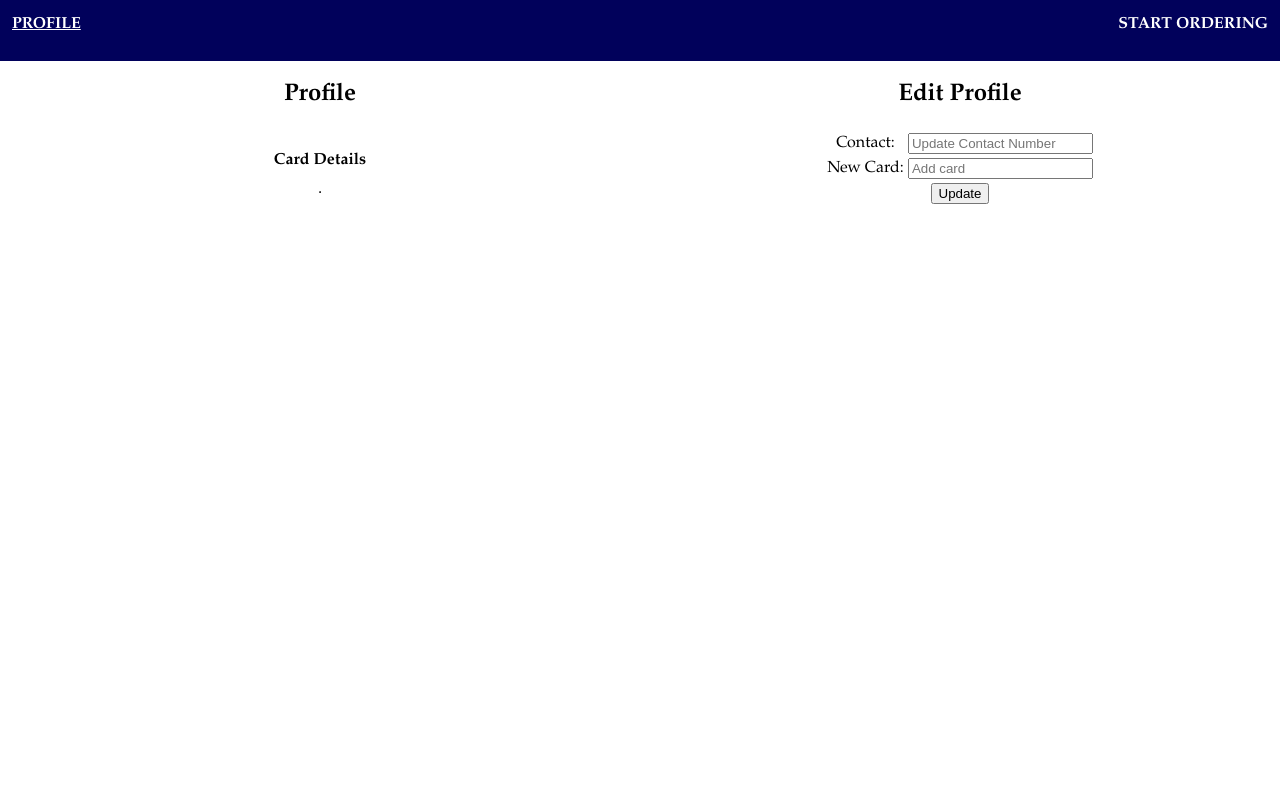
After one commit to seahlynn/foodsanta, a Flask app: template templates/profile.html in a window 1280 px wide. The commit adds this page. Run offline with Flask 2, Linux system fonts and the light colour scheme; the template is opened without the code that fills it, so the values that code supplies are empty.

Commit message:
added profile page

```diff
--- a/app.py
+++ b/app.py
@@ -33,11 +33,7 @@ def index():
         # select a certain order to form the next page
         #return render_template('riders_getUndeliveredOrders.html', ordersToPickUp=ordersToPickUp)
 
-        query = f"select * from Restaurants"
-        result = db.session.execute(query)
-
-        restlist = [dict(restid = row[0], restname = row[1]) for row in result.fetchall()]
-        return render_template('restaurants.html', restlist = restlist)
+        return redirect('gotoprofile')
         #return render_template('test.html')
 
     return render_template('index.html')
@@ -128,23 +124,56 @@ def is_valid_user(id, pw):
     check_user_result = db.session.execute(check_user_query).fetchone()
     return check_user_result[0]
 
-"""
-For Testing
-"""
-@app.route('/test_submit', methods=['POST'])
-def test_submit():
-    global db
-    if request.method == 'POST':
-        name = request.form['name']
-        score = int(request.form['score'])
-    query = f"select count(*) from TestingSetup TS where TS.memberName = '{name}'"
-    result = db.session.execute(query).fetchall()
-    if result[0][0]:
-        return render_template('test.html') #Name has already been added
-    data = f"insert into TestingSetup (memberName, ricePurityScore) values ('{name}', {score})"
-    db.session.execute(data)
+
+@app.route('/gotorest', methods=['GET'])
+def gotorest():
+    orderidquery = f"select count(*) from Orders"
+    orderidresult = db.session.execute(orderidquery).fetchall()
+    orderid = int(orderidresult[0][0]) + 1
+    session['orderid'] = orderid
+
+    query = f"select * from Restaurants"
+    result = db.session.execute(query)
+
+    restlist = [dict(restid = row[0], restname = row[1]) for row in result.fetchall()]
+    return render_template('restaurants.html', restlist = restlist)
+
+@app.route('/gotoprofile', methods=['GET'])
+def gotoprofile():
+    username = 'justning'
+
+    profilequery = f"select name, phoneNumber from Users where username = '{username}'"
+    profileresult = db.session.execute(profilequery)
+    profile = [dict(name = row[0], number = row[1]) for row in profileresult.fetchall()]
+
+    cardquery = f"select cardInfo from PaymentMethods where username='{username}'"
+    cardresult = db.session.execute(cardquery)
+    cardlist = [dict(card = row[0]) for row in cardresult.fetchall()]
+
+    return render_template('profile.html', cardlist = cardlist, profile = profile)
+
+@app.route('/editprofile', methods=['POST'])
+def editprofile():
+    username = 'justning'
+
+    contact = request.form['contact']
+    cardInfo = request.form['card']
+
+    if contact != '':
+        update_contact = f"update Users set phoneNumber = {contact} where username = '{username}'"
+        db.session.execute(update_contact)
+
+    if cardInfo != '':
+        pmiquery = "select count(*) from PaymentMethods"
+        pmiresult = db.session.execute(pmiquery).fetchall()
+        paymentmethodid = int(pmiresult[0][0]) + 1
+        update_card = f"insert into PaymentMethods(paymentmethodid, username, cardInfo) values ({paymentmethodid}, '{username}', '{cardInfo}');"
+        db.session.execute(update_card)
+
     db.session.commit()
-    return render_template('testsuccess.html')
+
+    return redirect('gotoprofile')
+
 
 @app.route('/restresults', methods=['GET'])
 def restresults():
@@ -171,19 +200,19 @@ def addtocart():
     query = f"select * from Food where foodid = {foodid}"
     result = db.session.execute(query).fetchall()
 
-    #note how to retrieve orderid and userid??
-    userid = 1
-    orderid = 1
+    #note how to retrieve orderid and username??
+    username = 'justning'
+    orderid = session['orderid']
     description = result[0][1]
-    check = f"select count(*) from Contains where foodid = {foodid} and orderid = 1"
+    check = f"select count(*) from Contains where foodid = {foodid} and orderid = {orderid}"
     checkresult = db.session.execute(check).fetchall()
 
-    todo = f"insert into Contains (orderid, foodid, userid, description, quantity) values ('1', 1, 1, 'test', 1)"
+    todo = f"insert into Contains (orderid, foodid, username, description, quantity) values ({orderid}, {foodid}, '{username}', '{description}', 1)"
 
     if checkresult[0][0]:
-        todo = f"update Contains set quantity = quantity + 1 where foodid = {foodid} and orderid = 1"
+        todo = f"update Contains set quantity = quantity + 1 where foodid = {foodid} and orderid = {orderid}"
     else:
-        todo = f"insert into Contains (orderid, foodid, userid, description, quantity) values ('{orderid}', {foodid}, {userid}, '{description}', 1)"
+        todo = f"insert into Contains (orderid, foodid, username, description, quantity) values ('{orderid}', {foodid}, '{username}', '{description}', 1)"
 
     db.session.execute(todo)
     db.session.commit()
@@ -201,32 +230,40 @@ def addtocart():
 def viewcart():
     global db
 
+    orderid = session['orderid']
+    username = 'justning'
     #for cart
-    orderquery = f"select C.description, F.price, C.quantity from Contains C, Food F where C.foodid = F.foodid and orderid = 1"
+    orderquery = f"select C.description, F.price, C.quantity from Contains C, Food F where C.foodid = F.foodid and orderid = {orderid}"
     orderresult = db.session.execute(orderquery)
     orderlist = [dict(food = row[0], price = row[1], quantity = row[2]) for row in orderresult.fetchall()]
 
-    totalquery = f"select sum(F.price * C.quantity) from Contains C, Food F where C.foodid = F.foodid and orderid = 1"
+    totalquery = f"select sum(F.price * C.quantity) from Contains C, Food F where C.foodid = F.foodid and orderid = {orderid}"
     totalresult = db.session.execute(totalquery)
     totalprice = [dict(total = row[0]) for row in totalresult.fetchall()]
 
-    #for customer detaild
-    custquery = f"select U.name, U.phoneNumber, L.location from Users U, Locations L where U.userid = 1 and L.userid = 1 limit 1"
+    #for customer details
+    custquery = f"select U.name, U.phoneNumber, L.location from Users U, Locations L where U.username = '{username}' and L.username = '{username}' limit 1"
     custresult = db.session.execute(custquery)
     custdetails = [dict(name = row[0], number = row[1], location = row[2]) for row in custresult.fetchall()]
 
     #locationlist
-    locationquery = f"select location from Locations where userid = 1"
+    locationquery = f"select location from Locations where username = '{username}'"
     locationresult = db.session.execute(locationquery)
     locationlist = [dict(location = row[0]) for row in locationresult.fetchall()]
 
-    return render_template('cart.html', orderlist = orderlist, totalprice = totalprice, custdetails = custdetails, locationlist = locationlist)
+    #paymentlist
+    paymentquery = f"select cardInfo from PaymentMethods where username = '{username}'"
+    paymentresult = db.session.execute(paymentquery)
+    paymentlist = [dict(method = row[0]) for row in paymentresult.fetchall()]
+
+    return render_template('cart.html', orderlist = orderlist, totalprice = totalprice, custdetails = custdetails, locationlist = locationlist, paymentlist = paymentlist)
 
 @app.route('/backto', methods=['POST'])
 def backto():
 
+    orderid = session['orderid']
     #ensures the page stays on the specific restaurant menu
-    randomfoodid = f"(select foodid from Contains where userid = 1 and orderid = 1 limit 1)"
+    randomfoodid = f"(select foodid from Contains where username = 'justning' and orderid = {orderid} limit 1)"
     restid = f"(select restid from Food where foodid = {randomfoodid})"
     query = f"SELECT * FROM Food WHERE restid = {restid}"
     result = db.session.execute(query)
@@ -238,8 +275,8 @@ def backto():
 @app.route('/placeorder', methods=['POST'])
 def placeorder():
 
-    orderid = 1
-    userid = 1
+    orderid = session['orderid']
+    username = 'justning'
     location = request.form['location']
     ordercreatedtime = datetime.now().strftime("%d/%m/%Y %H%M")
     # for totalCost
@@ -252,17 +289,21 @@ def placeorder():
     preparedbyrest = False
     collectedbyrider = False
 
-    randomfoodid = f"(select foodid from Contains where userid = 1 and orderid = 1 limit 1)"
+    randomfoodid = f"(select foodid from Contains where username = '{username}' and orderid = {orderid} limit 1)"
     restidquery = f"(select restid from Food where foodid = {randomfoodid})"
     restidresult = db.session.execute(restidquery).fetchall()
     restid = restidresult[0][0]
 
-    todo = f"insert into Orders(orderid, userid, custLocation, orderCreatedTime, totalCost, fdspromoid, paymentmethodid, preparedByRest, collectedByRider, restid) values ('{orderid}', {userid}, '{location}', '{ordercreatedtime}', {totalprice}, {fdspromoid}, {paymentmethodid}, {preparedbyrest}, {collectedbyrider}, {restid})"
+    todo = f"insert into Orders(orderid, username, custLocation, orderCreatedTime, totalCost, fdspromoid, paymentmethodid, preparedByRest, collectedByRider, restid) values ('{orderid}', '{username}', '{location}', '{ordercreatedtime}', {totalprice}, {fdspromoid}, {paymentmethodid}, {preparedbyrest}, {collectedbyrider}, {restid})"
 
     db.session.execute(todo)
     db.session.commit()
 
     return render_template('ordered.html')
+
+@app.route('/neworder', methods=['POST'])
+def neworder():
+    return redirect('gotorest')
 
 # Riders: to see and select undelivered orders
 @app.route('/getUndeliveredOrders', methods=['GET'])
@@ -281,3 +322,22 @@ def getUndeliveredOrders():
 #Check if server can be run, must be placed at the back of this file
 if __name__ == '__main__':
     app.run()
+
+
+"""
+For Testing
+"""
+@app.route('/test_submit', methods=['POST'])
+def test_submit():
+    global db
+    if request.method == 'POST':
+        name = request.form['name']
+        score = int(request.form['score'])
+    query = f"select count(*) from TestingSetup TS where TS.memberName = '{name}'"
+    result = db.session.execute(query).fetchall()
+    if result[0][0]:
+        return render_template('test.html') #Name has already been added
+    data = f"insert into TestingSetup (memberName, ricePurityScore) values ('{name}', {score})"
+    db.session.execute(data)
+    db.session.commit()
+    return render_template('testsuccess.html')
--- a/settings.py
+++ b/settings.py
@@ -4,7 +4,7 @@ debug = True
 test = True
 #Your credentials
 username = 'postgres'
-password = ''
+password = 'newPWagain???'
 host_name = 'localhost'
 port_number = 5432 #default
 database_name = 'foodsanta'
--- a/sql/init.sql
+++ b/sql/init.sql
@@ -68,6 +68,7 @@ create table Locations (
 
 -- this is so that each customer can have multiple payment methods
 -- for every order that requires payment, must look up this table and check username must be the same
+-- but payment method can also be cash.. then how? can set paymentmethodid = 1 for cash? 2 onwards is for card
 create table PaymentMethods (
 	paymentmethodid	INTEGER,
 	username  		varchar(30),
--- /dev/null
+++ b/templates/base.css
@@ -0,0 +1,70 @@
+html {
+	height: 100%;
+    font-family: Palatino Linotype, Book Antiqua, Palatino, serif;
+    background-color:white;
+}
+
+.top {
+	height: 7.6%;
+    background-color: #01015B;
+}
+
+.links > a {
+    font-weight: bold;
+}
+
+body {
+	margin: 0;
+    height: 100%;
+}
+
+
+.links {
+    width: auto;
+    height: 40px;
+}
+
+.links > div, .indiv-link > a {
+    display: inline;
+    text-align: center;
+
+}
+
+#profile {
+    float: left;
+    padding-left: 12px;
+    padding-top: 15px;
+}
+
+#order {
+    float: right;
+    padding-right: 12px;
+    padding-top: 15px;
+}
+
+
+
+.indiv-link {
+    text-decoration: none;
+}
+
+.links > div > p:hover, .indiv-link:hover {
+    cursor: pointer;
+    text-decoration: underline;
+}
+
+.links > div > p, .indiv-link {
+    color: white;
+    font-size: 12pt;
+    font-weight: bold;
+}
+
+/*#greeting {
+    text-align: center;
+    font-size: 30pt;
+}
+
+#greeting:hover {
+    font-style: italic;
+    color: royalblue;
+}*/
--- /dev/null
+++ b/templates/base.html
@@ -0,0 +1,87 @@
+<!DOCTYPE html>
+
+<html>
+
+<head>
+    <title> foodsanta </title>
+    <link rel="stylesheet" type="text/css" href="base.css">
+    <style>
+        html {
+            height: 100%;
+            font-family: Palatino Linotype, Book Antiqua, Palatino, serif;
+            background-color:white;
+        }
+
+        .top {
+            height: 7.6%;
+            background-color: #01015B;
+        }
+
+        .links > a {
+            font-weight: bold;
+        }
+
+        body {
+            margin: 0;
+            height: 100%;
+        }
+
+
+        .links {
+            width: auto;
+            height: 40px;
+        }
+
+        .links > div, .indiv-link > a {
+            display: inline;
+            text-align: center;
+
+        }
+
+        #profile {
+            float: left;
+            padding-left: 12px;
+            padding-top: 15px;
+        }
+
+        #order {
+            float: right;
+            padding-right: 12px;
+            padding-top: 15px;
+        }
+
+        .indiv-link {
+            text-decoration: none;
+        }
+
+        .links > div > p:hover, .indiv-link:hover {
+            cursor: pointer;
+            text-decoration: underline;
+        }
+
+        .links > div > p, .indiv-link {
+            color: white;
+            font-size: 12pt;
+            font-weight: bold;
+        }
+
+    </style>
+</head>
+<body>
+    <header class="top">
+        <div class="links">
+            <div>
+                <a href="{{'gotoprofile'}}" class="indiv-link" id="profile"> PROFILE </a>
+            </div>
+            <div>
+                <a href="{{'gotorest'}}" class="indiv-link" id="order"> START ORDERING </a>
+            </div>
+        </div>
+    </header>
+    <div class="content_container">
+        {% block overall %}
+        {% endblock %}
+    </div>
+</body>
+
+</html>
--- a/templates/ordered.html
+++ b/templates/ordered.html
@@ -6,4 +6,8 @@
     <body align = 'center'>
         yay u ordered
     </body>
+
+    <form method="POST" action="neworder">
+        <button type="submit"> New Order </button>
+    </form>
 </html>
--- /dev/null
+++ b/templates/profile.html
@@ -0,0 +1,63 @@
+<!DOCTYPE html>
+
+<html lang="en">
+    <head>
+        <title>FoodSantaTest</title>
+    </head>
+    <body align = 'center'>
+    {% extends 'base.html' %}
+      {% block overall %}
+        <div style="display: inline">
+          <div class="results" style="width:50%; float: left;">
+            {% block content %}
+          <h2> Profile </h2>
+              <table align = 'center'>
+                  {% for p in profile %}
+                  <tr>
+                    <td> <h4> Name: </h4></td>
+                    <td>{{ p.name }}</td>
+                  </tr>
+                  <tr>
+                    <td><h4> Contact Number: </h4></td>
+                    <td>{{ p.number }}</td>
+                  </tr>
+                  {% endfor %}
+              {% endblock %}
+              </table>
+              <table border='1' align = 'center'>
+                <h4> Card Details </h4>
+                {% for c in cardlist %}
+                <tr>
+                    <td> {{ c.card }} </td>
+                </tr>
+              {% endfor %}
+            </table>
+          </div>
+
+          <div class="editprofile" style="width:50%; display: inline-block;">
+            <h2> Edit Profile </h2>
+            <form method="POST" action="editprofile">
+                <table  align = 'center'>
+                    <tr>
+                        <td> Contact: </td>
+                        <td> <input type="text" name="contact" placeholder="Update Contact Number"> </td>
+                    </tr>
+                    <tr>
+                        <td> New Card: </td>
+                        <td> <input type="text" name="card" placeholder="Add card"> </td>
+                    </tr>
+                    <tr>
+                        <td colspan="2"> <input type="Submit" value="Update"> </td>
+                    </tr>
+                </table>
+            </form>
+          </div>
+        </div>
+
+      {% endblock %}
+    </body>
+</html>
+
+<!--
+
+-->
```
Also changed, not shown: queries.sql (added, +308 -0 lines), sql/db.sql (+11 -5 lines), templates/cart.html (+14 -2 lines), templates/restaurants.html (+7 -3 lines), 1 other file.
